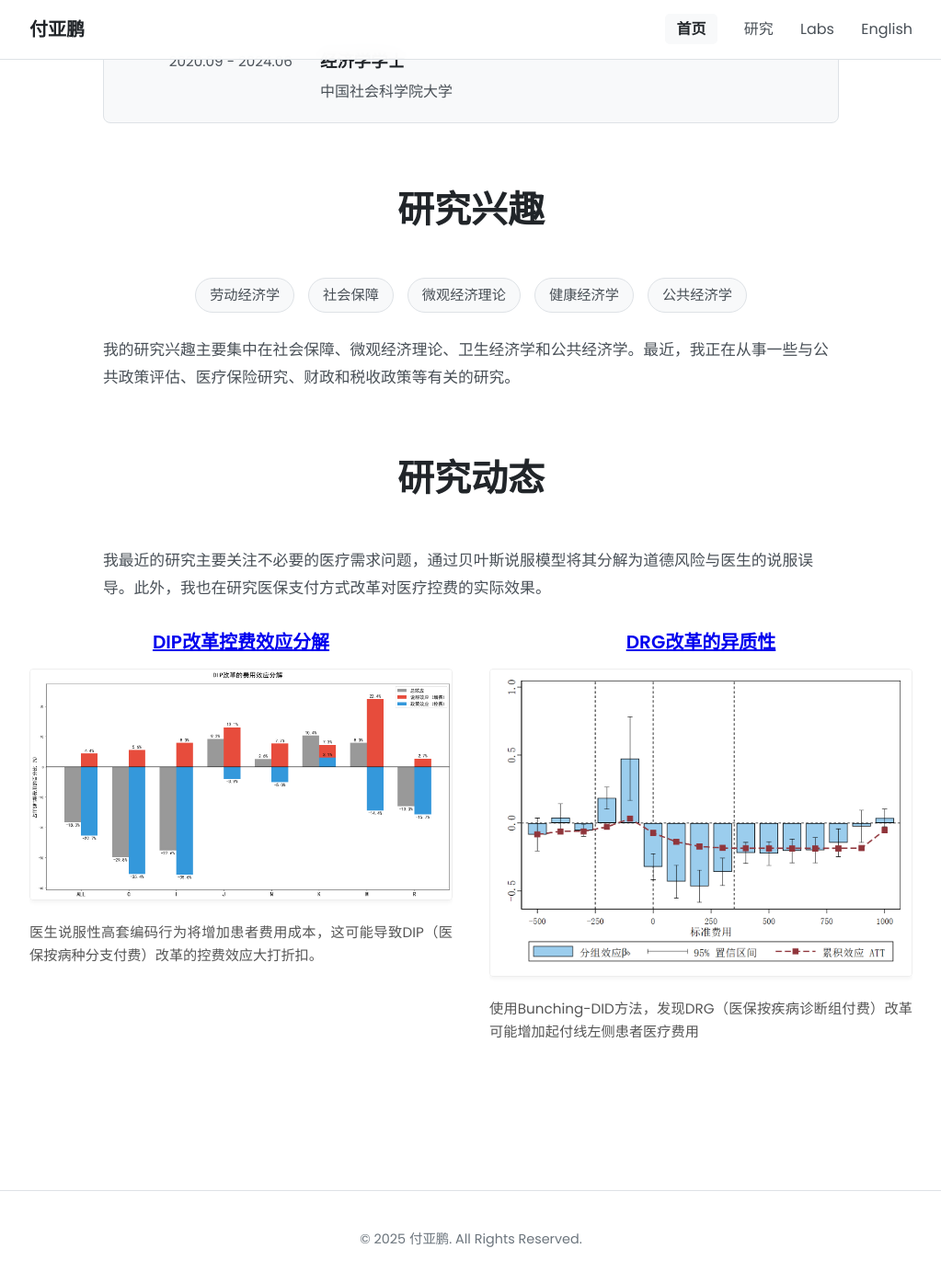
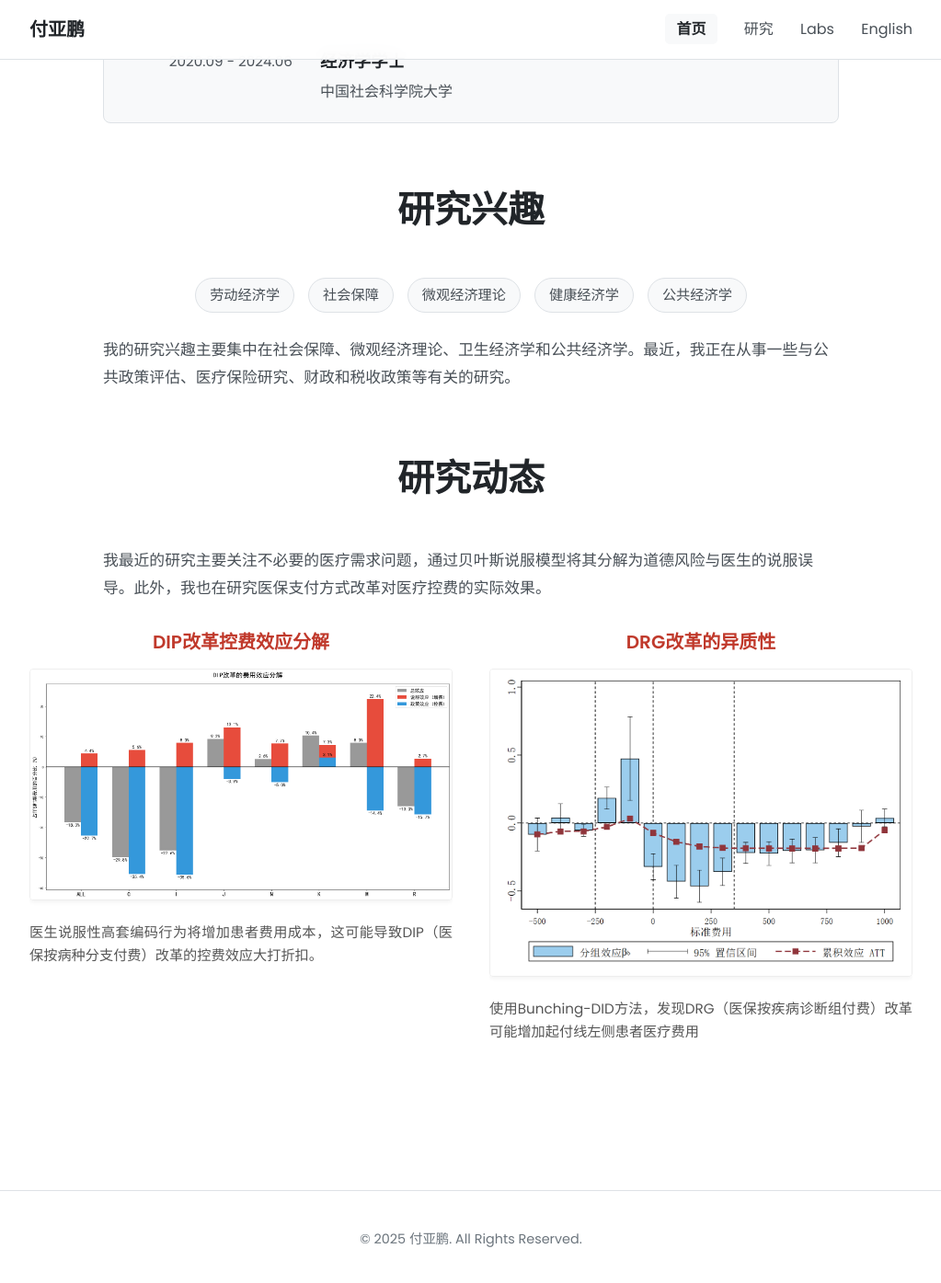
Before and after one commit to fyapeng/fyapeng.github.io, a Jekyll site: the page built from index.html, in a window 1280 px wide and 1400 px high, scrolled down 810 px. Shown: the top 1395 px of the window at 92% size, without its empty margins (128-1151 px from the left). Built offline with Jekyll 4.4.1, drawn with Linux system fonts in a browser that asks for light colours.

Commit message:
Update style.css

```diff
--- a/assets/css/style.css
+++ b/assets/css/style.css
@@ -177,6 +177,40 @@
   text-align: justify; /* 两端对齐 */
 }
 
+/* 1. 标题链接样式 */
+.highlight-link {
+  color: inherit; /* 继承父元素颜色（也就是之前的深红色） */
+  text-decoration: none; /* 去掉下划线 */
+  transition: opacity 0.2s ease;
+}
+
+.highlight-link:hover {
+  opacity: 0.8; /* 鼠标悬停时稍微变浅，提示可点击 */
+  /* 或者也可以加下划线: text-decoration: underline; */
+}
+
+/* 2. 图片容器样式增强 */
+.highlight-img-container a {
+  display: block; /* 让链接包裹整个图片 */
+  cursor: pointer;
+}
+
+/* 图片悬停效果：轻微放大或变亮 */
+.highlight-img-container img {
+  width: 100%;
+  height: auto;
+  border: 1px solid #eee;
+  border-radius: 4px;
+  box-shadow: 0 2px 5px rgba(0,0,0,0.05);
+  transition: transform 0.3s ease, box-shadow 0.3s ease; /* 添加过渡动画 */
+}
+
+/* 当鼠标悬停在图片上时 */
+.highlight-img-container a:hover img {
+  transform: translateY(-3px); /* 图片轻微上浮 */
+  box-shadow: 0 5px 15px rgba(0,0,0,0.15); /* 阴影加深 */
+}
+
 
 /* ---------- 3.5 Research Page Styles (单独的研究列表页) ---------- */
 .paper-item {
```
